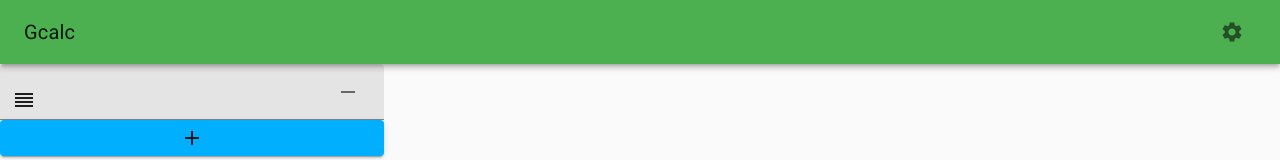
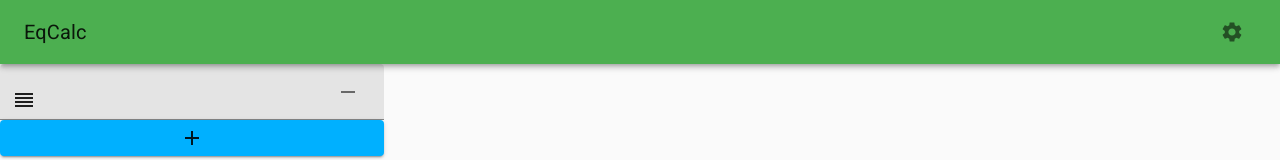
Before and after one commit to natetheadequate/eqcalc.ml, a React (Create React App) app: page / in a window 1280 px wide. Shown: the top 160 px of the page. Built offline with nearby package versions, Linux system fonts and the light colour scheme.

Commit message:
Update TopBar.jsx

```diff
--- a/src/TopBar.jsx
+++ b/src/TopBar.jsx
@@ -8,7 +8,7 @@ function TopBar({ setSettingsOpen,settingsOpen }) {
         <AppBar position="static">
             <Toolbar>
                 <Typography variant="h6" component="h1">
-                    Gcalc
+                    EqCalc
                 </Typography>
                 <IconButton style={{ marginLeft: 'auto' }} onClick={() => setSettingsOpen(!settingsOpen)} aria-label="Settings Button">
                     {settingsOpen || <SettingsIcon />}
```
